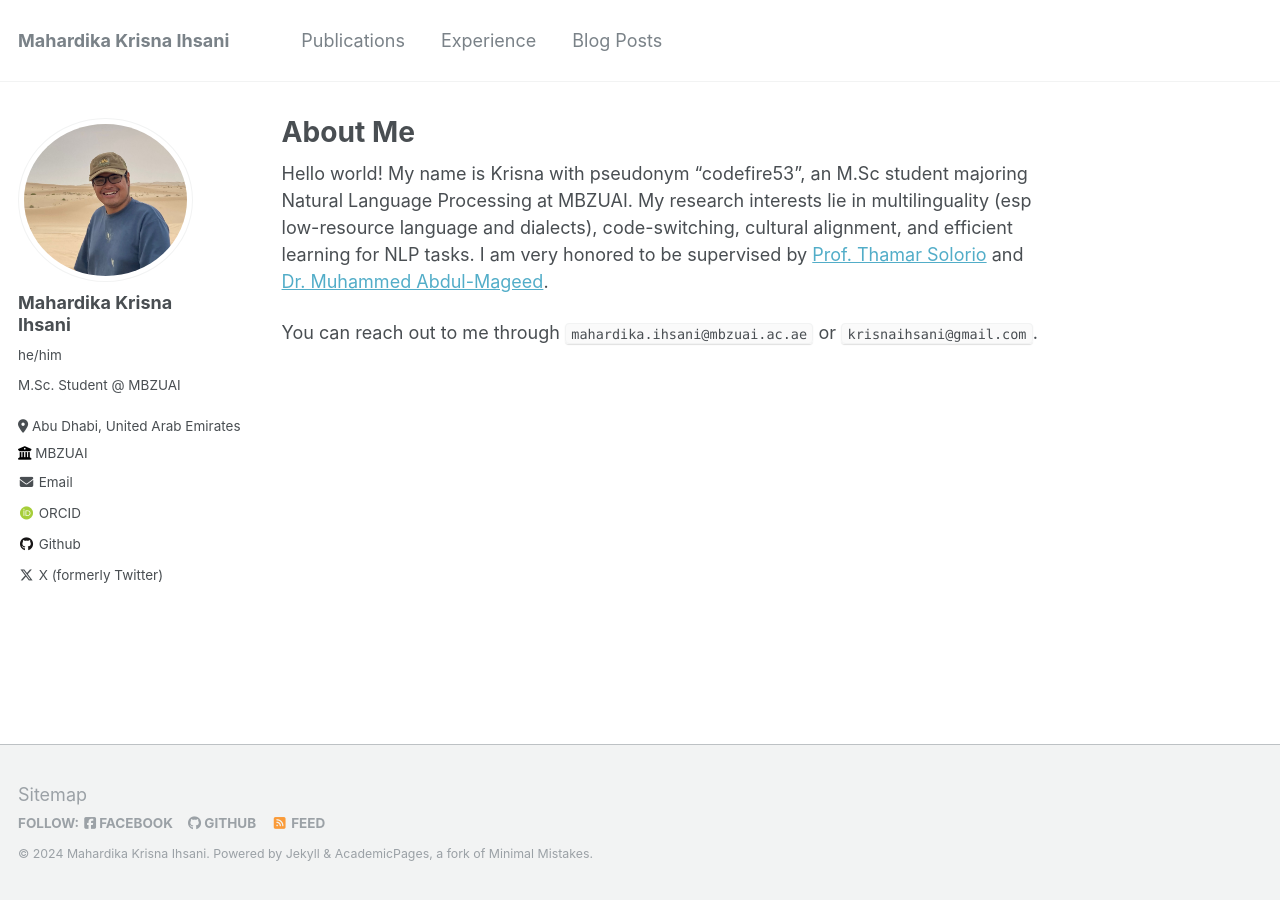
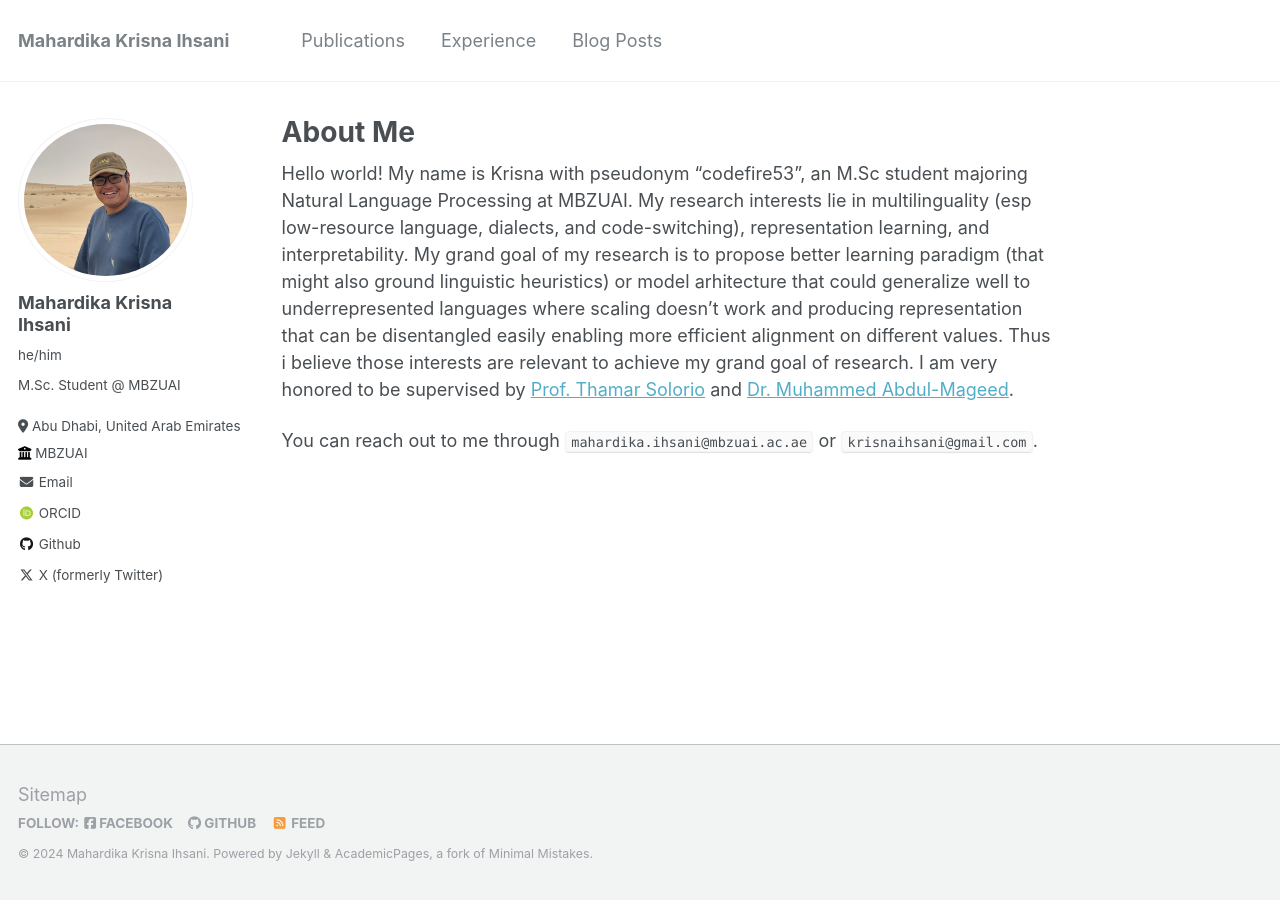
Before and after one commit to codefire53/codefire53.github.io, a Jekyll site: the page built from _pages/about.md, in a window 1280 px wide. Built offline with Jekyll 4.4.1, drawn with Linux system fonts in a browser that asks for light colours; some web fonts are replaced.

Commit message:
feat: revise about me

```diff
--- a/_pages/about.md
+++ b/_pages/about.md
@@ -7,6 +7,6 @@ redirect_from:
   - /about.html
 ---
 
-Hello world! My name is Krisna with pseudonym "codefire53", an M.Sc student majoring Natural Language Processing at MBZUAI. My research interests lie in multilinguality (esp low-resource language and dialects), code-switching, cultural alignment, and efficient learning for NLP tasks. I am very honored to be supervised by [Prof. Thamar Solorio](http://solorio.uh.edu/) and [Dr. Muhammed Abdul-Mageed](https://mageed.arts.ubc.ca/).
+Hello world! My name is Krisna with pseudonym "codefire53", an M.Sc student majoring Natural Language Processing at MBZUAI. My research interests lie in multilinguality (esp low-resource language, dialects, and code-switching), representation learning, and interpretability. My grand goal of my research is to propose better learning paradigm (that might also ground linguistic heuristics) or model arhitecture that could generalize well to underrepresented languages where scaling doesn't work and producing representation that can be disentangled easily enabling more efficient alignment on different values. Thus i believe those interests are relevant to achieve my grand goal of research.   I am very honored to be supervised by [Prof. Thamar Solorio](http://solorio.uh.edu/) and [Dr. Muhammed Abdul-Mageed](https://mageed.arts.ubc.ca/).
 
 You can reach out to me through `mahardika.ihsani@mbzuai.ac.ae` or `krisnaihsani@gmail.com`.
```
